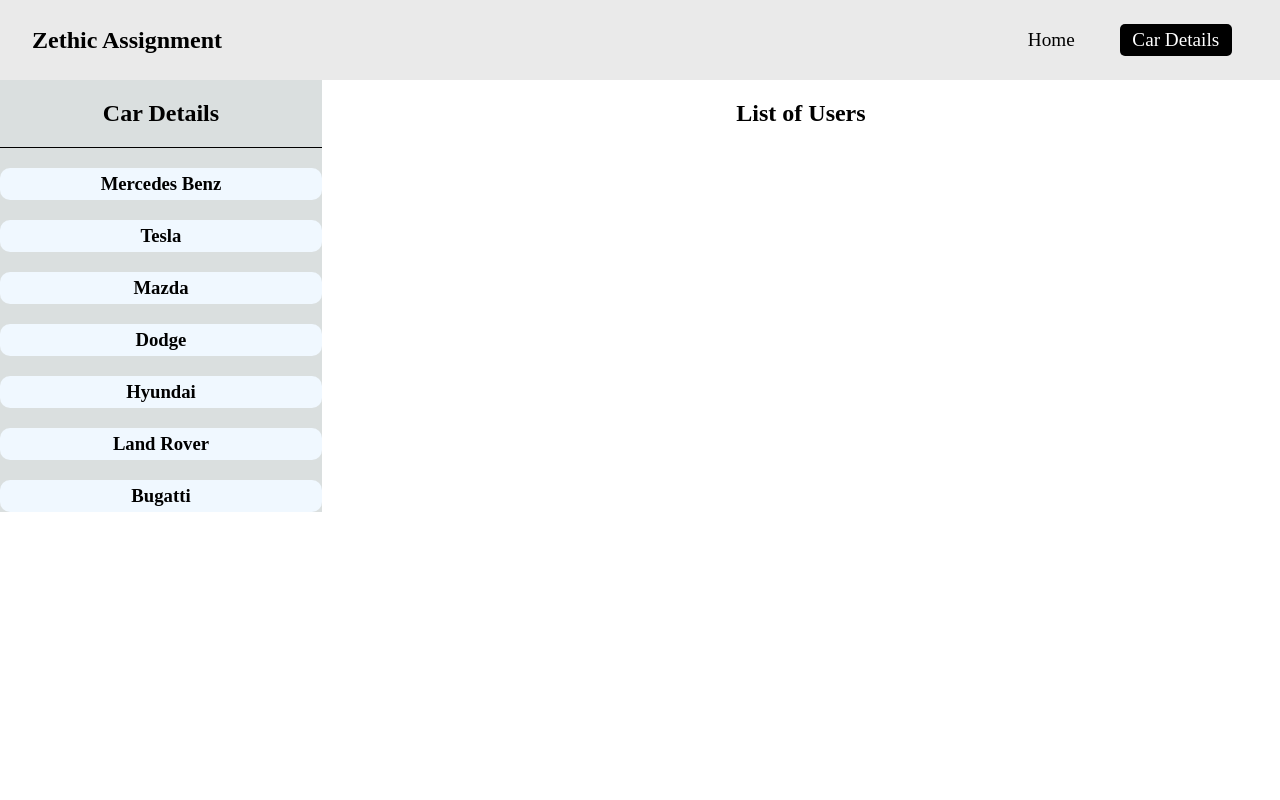
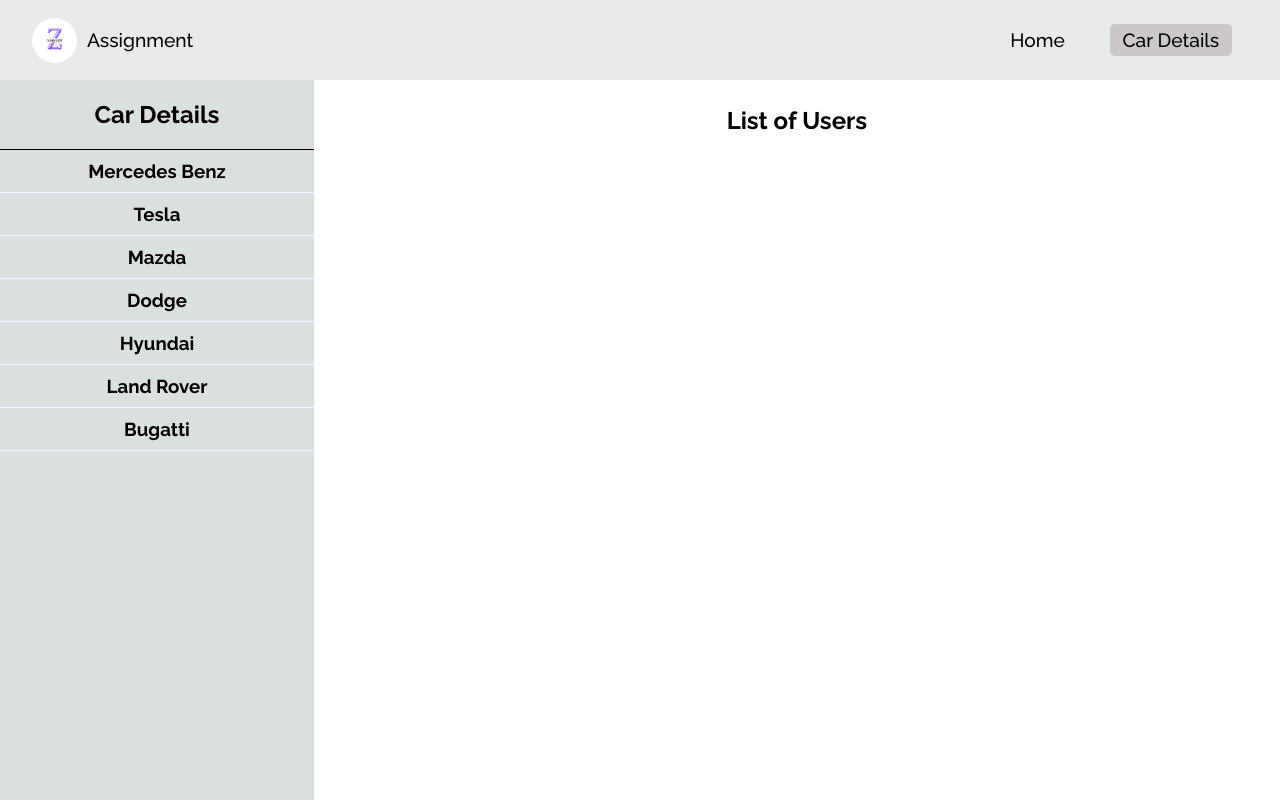
Before and after one commit to nagvanshipawansingh/zethic_assignment, a React (Create React App) app: page /car in a window 1280 px wide. Built offline with nearby package versions, Linux system fonts and the light colour scheme.

Commit message:
Update css

```diff
--- a/src/App.css
+++ b/src/App.css
@@ -1,3 +1,7 @@
+@import url('https://fonts.googleapis.com/css2?family=Josefin+Sans&family=Raleway:wght@100;200;300;400;500;600;700;800&display=swap');
+
+
+
 .header {
   grid-area: header;
   height: 10vh;
@@ -18,4 +22,6 @@
   grid-template-areas:
     'header header header header header header'
     'menu main main main main main';
+    font-family: 'Josefin Sans', sans-serif;
+    font-family: 'Raleway', sans-serif;
 }
--- a/src/component/CarManufacturerSidebar.css
+++ b/src/component/CarManufacturerSidebar.css
@@ -1,5 +1,6 @@
 .carDetails {
   width: 100%;
+  height: 100%;
   background-color: rgb(218, 223, 223);
 }
 
@@ -7,7 +8,7 @@
   width: 100%;
   display: flex;
   justify-content: center;
-  border-bottom: 1px solid black;
+  border-bottom: 0.5px solid black;
 }
 
 .carDetails_heading > h2 {
@@ -18,17 +19,23 @@
   width: 100%;
   display: flex;
   justify-content: center;
-  margin-top: 20px;
   cursor: pointer;
+  background-color: rgb(218, 223, 223);
+  border-bottom: 1px solid aliceblue;
+  padding: 10px;
 }
 
+.carDetails_maker:hover{
+  background-color: aliceblue;
+}
+
+.carDetails_maker.isActiveCarDetails {
+  background-color: #ffffff;
+  border-bottom: 0.5px solid rgb(218, 223, 223);
+}
 .carDetails_maker > h3 {
   display: flex;
-  justify-content: center;
-  padding: 5px;
-  border-radius: 10px;
-  background-color: aliceblue;
-  width: 100%;
+  /* width: 100%; */
 }
 
 .isActiveCarDetails {
--- a/src/component/FilterUserByManufacturer.css
+++ b/src/component/FilterUserByManufacturer.css
@@ -1,16 +1,48 @@
 .main {
-    width: 100%;
-    display: flex;
-    justify-content: center;
-    align-items: center;
-    margin-top: 20px;
-    flex-direction: column;
+  display: flex;
+  flex-direction: column;
+  align-items: center;
+  gap: 5px;
 }
 
-.userName {
+.carManufacturer{
+    width: 100%;
+    height: 10vh;
+    display: flex;
+    align-items: center;
+    justify-content: center;
+    position: sticky;
+    top: 0;
+    background-color: #ffffff;
+}
+
+.userDetails {
+  width: 100%;
+  display: grid;
+  grid-gap: 20px;
+  grid-template-columns: repeat(auto-fill, 220px);
+  place-content: center;
+}
+
+.user {
+  padding: 20px;
+  box-shadow: 0px 0px 14px rgb(0 0 0 / 12%);
+}
+
+.userEmail {
+  margin-top: 0.5rem;
+  overflow: hidden;
+  white-space: nowrap;
+  text-overflow: ellipsis;
+  /* display: -webkit-box;
+  -webkit-line-clamp: 3;
+  -webkit-box-orient: vertical;
+  overflow-wrap: break-word; */
+}
+/* .userName {
     margin-top: 30px;
 }
 
 .userName > h4 {
     margin-left: 10px;
-}
+} */
--- a/src/component/FilterUserByManufacturer.js
+++ b/src/component/FilterUserByManufacturer.js
@@ -4,20 +4,22 @@
 
 function FilterUserByManufacturer() {
   const userData = useSelector((state) => state.data.filteredUserByCarDetails);
-  console.log(userData);
+  console.log({ userData });
   return (
     <div className="main">
       <div className="carManufacturer">
         <h2>List of Users</h2>
       </div>
-      {userData.map((user) => {
-        return (
-          <div key={userData.id} className="userName">
-            <h4>{`${user.username.firstname} ${user.username.lastname}`}</h4>
-            <h4> Email: {user.email}</h4>
-          </div>
-        );
-      })}
+      <div className="userDetails">
+        {userData.map((user) => {
+          return (
+            <div key={userData.id} className="user">
+              <h4>{`${user.username.firstname} ${user.username.lastname} (${user.age})`}</h4>
+              <div className="userEmail"> {`Email: ${user.email}`}</div>
+            </div>
+          );
+        })}
+      </div>
     </div>
   );
 }
--- a/src/component/Header.css
+++ b/src/component/Header.css
@@ -7,6 +7,31 @@
   justify-content: space-between;
 }
 
+.zethicLogo{
+  display: flex;
+  align-items: center;
+  gap: 10px;
+}
+
+.zethicLogo > h4{
+  text-decoration: none;
+  border-radius: 5px;
+  color: black;
+  font-weight: 500;
+  font-size: 1.2rem;
+}
+.headerLogo{
+  width: 45px;
+  height: 45px;
+  border-radius: 50%;
+}
+
+.headerLogo > img{
+  width: 100%;
+  height: 100%;
+  border-radius: 50%;
+}
+
 .headerHome {
   display: flex;
   align-items: center;
@@ -14,8 +39,7 @@
 }
 
 .active {
-  background-color: black;
-  color: white !important;
+  background-color: rgb(204, 200, 200);
 }
 
 .headerHome > a {
--- a/src/component/Header.js
+++ b/src/component/Header.js
@@ -1,6 +1,7 @@
 import React from 'react';
 import './Header.css';
 import { Link, useLocation } from 'react-router-dom';
+import zethic from '../component/ZethicLogo/zethic.png';
 
 function Header() {
   const location = useLocation();
@@ -9,9 +10,13 @@
   };
   return (
     <div className="header">
-      <div className="headerLogo">
-        <h2>Zethic Assignment</h2>
+      <div className="zethicLogo">
+        <div className="headerLogo">
+          <img src={zethic} alt="" srcSet="" />
+        </div>
+        <h4>Assignment</h4>
       </div>
+
       <div className="headerHome">
         <Link to="/" className={injectActive('/')}>
           Home
--- a/src/component/Sidebar.js
+++ b/src/component/Sidebar.js
@@ -35,7 +35,7 @@
 
         <List
           width={300}
-          height={300}
+          height={500}
           rowHeight={50}
           rowCount={userName.length}
           rowRenderer={({ index, style }) => {
```
Also changed, not shown: src/component/ZethicLogo/zethic.png (added).
